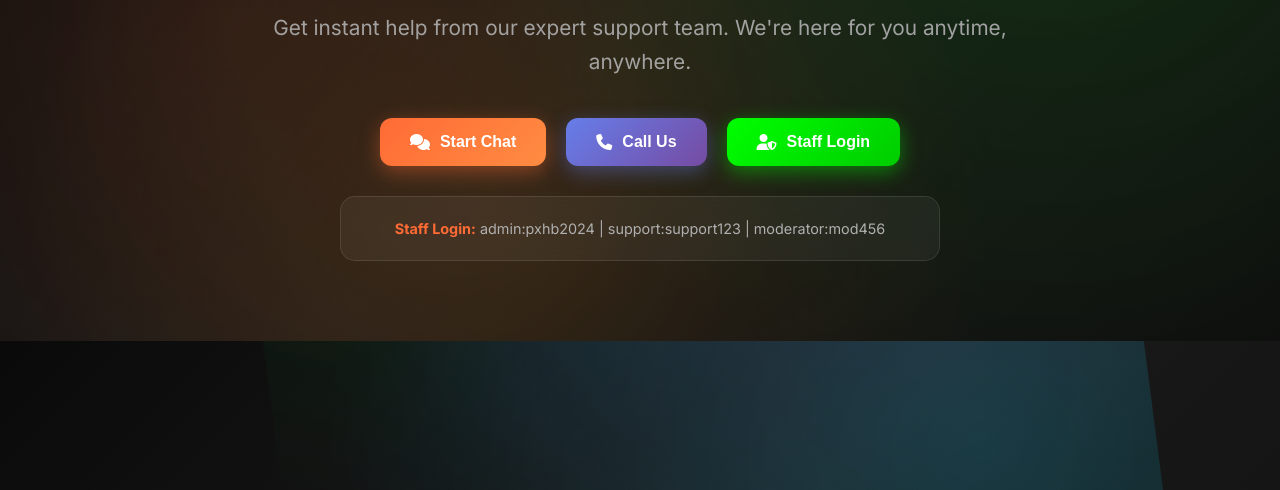
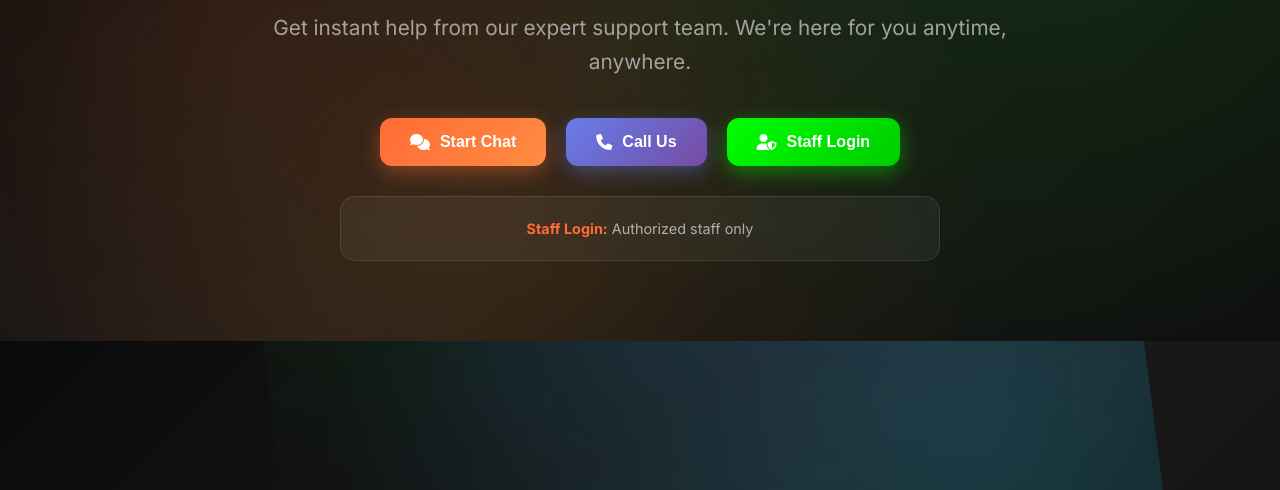
Before and after one commit to kickxly-dev/pxhbsupportv4, a website: page index.html in a window 1280 px wide. Shown: the part 310-800 px from the top of the page. Drawn offline with nearby package versions, Linux system fonts and the light colour scheme; no server answers.

Commit message:
Hide staff credentials from UI

```diff
--- a/index.html
+++ b/index.html
@@ -52,7 +52,7 @@
                 </button>
             </div>
             <div class="staff-info">
-                <p><strong>Staff Login:</strong> admin:pxhb2024 | support:support123 | moderator:mod456</p>
+                <p><strong>Staff Login:</strong> Authorized staff only</p>
             </div>
         </div>
     </section>
@@ -108,15 +108,15 @@
                 <div class="credential-list">
                     <div class="credential-item">
                         <span class="role">Administrator:</span>
-                        <span class="creds">admin:pxhb2024</span>
+                        <span class="creds">Hidden</span>
                     </div>
                     <div class="credential-item">
                         <span class="role">Support Agent:</span>
-                        <span class="creds">support:support123</span>
+                        <span class="creds">Hidden</span>
                     </div>
                     <div class="credential-item">
                         <span class="role">Moderator:</span>
-                        <span class="creds">moderator:mod456</span>
+                        <span class="creds">Hidden</span>
                     </div>
                 </div>
             </div>
```
